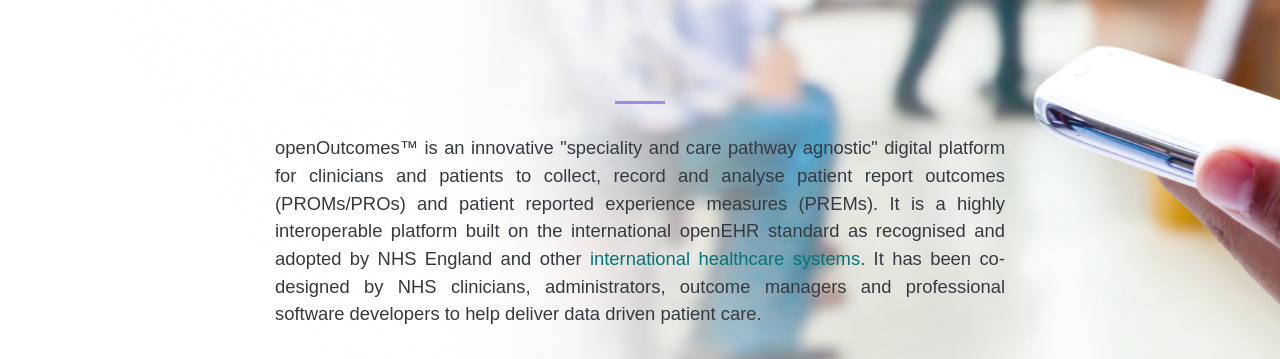
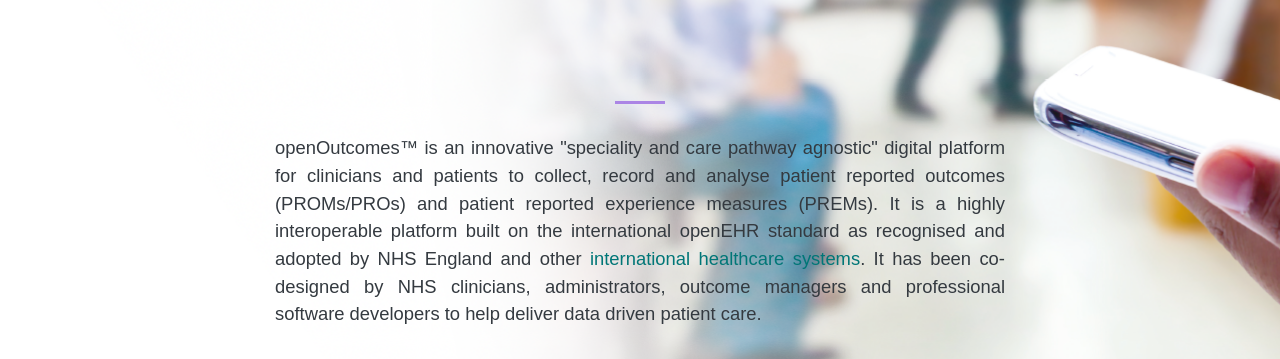
Before and after one commit to openoutcomes/openoutcomes.github.io, a Jekyll site: the page built from index.html, in a window 1280 px wide and 900 px high, scrolled down 220 px. Shown: the part 123-482 px from the top of the window. Built offline with Jekyll 4.4.1, drawn with Linux system fonts in a browser that asks for light colours; nearby versions of some CDN libraries; some web fonts are replaced; some of the changed text lies outside the part shown.

Commit message:
Update index.html

```diff
--- a/index.html
+++ b/index.html
@@ -15,7 +15,7 @@
             <hr>
           </div>
           <div class="col-lg-8 mx-auto text-justify">
-            <p class="text-faded text-dark mb-5">openOutcomes™ is an innovative "speciality and care pathway agnostic" digital platform for clinicians and patients to collect, record and analyse patient report outcomes (PROMs/PROs) and patient reported experience measures (PREMs). It is a highly interoperable platform built on the international openEHR standard as recognised and adopted by NHS England and other <a href="https://openehr.org/deployments/jurisdictions" target="_blank">international healthcare systems</a>. It has been co-designed by NHS clinicians, administrators, outcome managers and professional software developers to help deliver data driven patient care.</p>
+            <p class="text-faded text-dark mb-5">openOutcomes™ is an innovative "speciality and care pathway agnostic" digital platform for clinicians and patients to collect, record and analyse patient reported outcomes (PROMs/PROs) and patient reported experience measures (PREMs). It is a highly interoperable platform built on the international openEHR standard as recognised and adopted by NHS England and other <a href="https://openehr.org/deployments/jurisdictions" target="_blank">international healthcare systems</a>. It has been co-designed by NHS clinicians, administrators, outcome managers and professional software developers to help deliver data driven patient care.</p>
             <center><a class="btn btn-primary btn-xl js-scroll-trigger" href="#about">Find Out More</a></center>
           </div>
         </div>
@@ -31,7 +31,7 @@
             <center><h2 class="section-heading">openOutcomes™ the leading <a href="https://ckm.apperta.org/ckm/projects/1051.61.33" target="_blank">open standard</a> PROMs and PREMs digital solution</h2></center>
             <hr class="my-4">
 
-                        <p class="mb-0">openOutcomes™ is an innovative "speciality and care pathway agnostic" digital platform for clinicians and patients to collect, record and analyse patient report outcomes (PROMs/PROs) and patient reported experience measures (PREMs). It is a highly interoperable platform built on the international openEHR standard as recognised and adopted by NHS England and other <a href="https://openehr.org/deployments/jurisdictions" target="_blank">international healthcare systems</a>. It has been co-designed by NHS clinicians, administrators, outcome managers and professional software developers to help deliver data driven patient care.</p>
+                        <p class="mb-0">openOutcomes™ is an innovative "speciality and care pathway agnostic" digital platform for clinicians and patients to collect, record and analyse patient reported outcomes (PROMs/PROs) and patient reported experience measures (PREMs). It is a highly interoperable platform built on the international openEHR standard as recognised and adopted by NHS England and other <a href="https://openehr.org/deployments/jurisdictions" target="_blank">international healthcare systems</a>. It has been co-designed by NHS clinicians, administrators, outcome managers and professional software developers to help deliver data driven patient care.</p>
 <br>
 <p>The platform has been designed to be “speciality and care pathway agnostic” and cover PROMs in any specialty, as well as Patient Reported Experience Measures (PREMs). Due to it's patient outcome focused design, it improves patient engagement. Common outcomes in specialities such as MSK, Orthopaedics and Ophthalmology, have long been championed and questionnaires have been written as openEHR archetypes. These include:</p>
 
```
